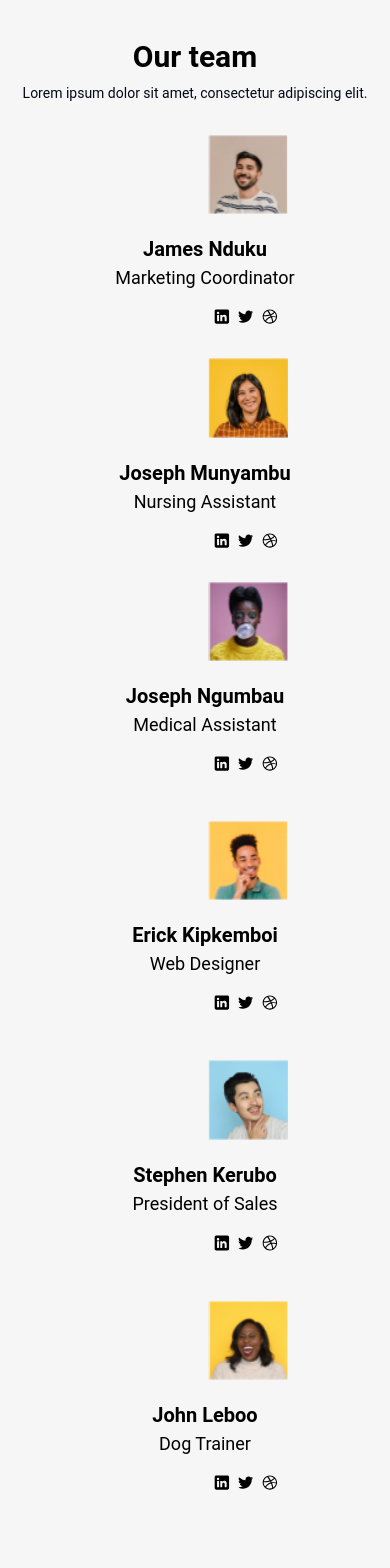
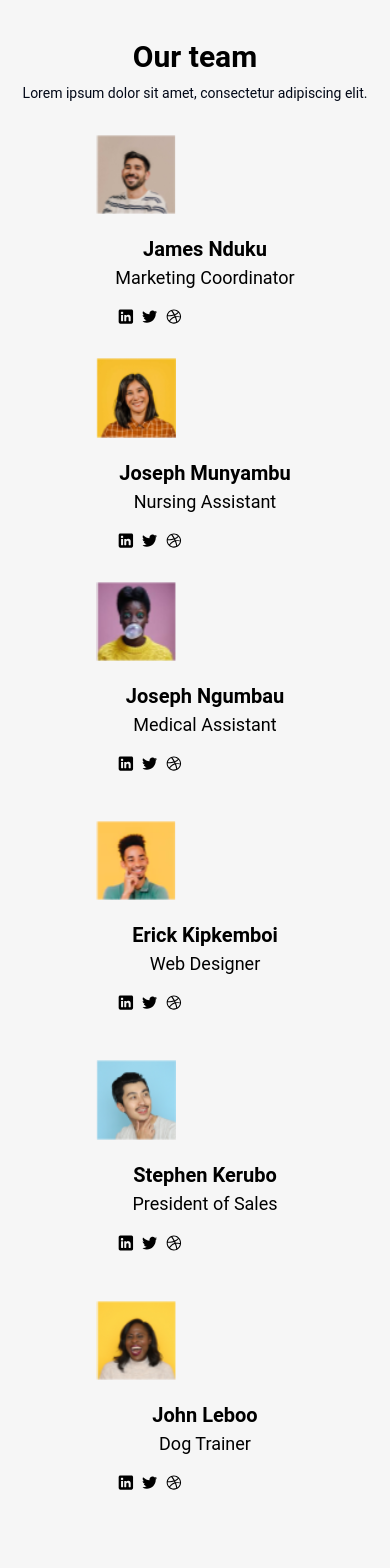
Before and after one commit to SabaZain/assignment-figma2, a Next.js app: page / in a window 390 px wide. Shown: the part 6320-7888 px from the top of the page. Built offline with nearby package versions, Linux system fonts and the light colour scheme.

Commit message:
Update page.tsx

```diff
--- a/src/app/Team/page.tsx
+++ b/src/app/Team/page.tsx
@@ -10,13 +10,13 @@ const TeamPage = () => {
         </div>
         <div className='flex flex-col md:flex-row lg:flex-row justify-evenly'>
           <div className='pt-8 hover:scale-105 transition-transform'>
-          <div className='pl-52 md:pl-16 lg:pl-16 pb-5 '>
+          <div className='pl-24 md:pl-16 lg:pl-16 pb-5 '>
             <Image src={"/Image/team1.svg"} alt={"team member"} width={80} height={80} />
             </div>
           <div className='pl-5 text-center'>
             <h1 className='text-[#000000] text-[20px] font-semibold'>James Nduku</h1>
             <h2 className='text-[#000000] text-[18px] font-normal'>Marketing Coordinator</h2>
-            <ul className='flex pl-48 md:pl-11 lg:pl-11 pt-4 gap-1'>
+            <ul className='flex pl-24 md:pl-11 lg:pl-11 pt-4 gap-1'>
               <li><Image src={"/Image/link1.svg"} alt={"linkedin"} width={20} height={20} /></li>
               <li><Image src={"/Image/link2.svg"} alt={"twitter"} width={20} height={20} /></li>
               <li><Image src={"/Image/link3.svg"} alt={"dribble"} width={20} height={20} /></li>
@@ -26,13 +26,13 @@ const TeamPage = () => {
 
 
            <div className='pt-8 hover:scale-105 transition-transform'>
-           <div className='pl-52 md:pl-16 lg:pl-16 pb-5'>
+           <div className='pl-24 md:pl-16 lg:pl-16 pb-5'>
             <Image src={"/Image/team2.svg"} alt={"team member"} width={80} height={80} />
             </div>
             <div className='pl-5 text-center'>
             <h1 className='text-[#000000] text-[20px] font-semibold'>Joseph Munyambu</h1>
             <h2 className='text-[#000000] text-[18px] font-normal'>Nursing Assistant</h2>
-            <ul className='flex pl-48 md:pl-11 lg:pl-11 pt-4 gap-1'>
+            <ul className='flex pl-24 md:pl-11 lg:pl-11 pt-4 gap-1'>
               <li><Image src={"/Image/link1.svg"} alt={"linkedin"} width={20} height={20} /></li>
               <li><Image src={"/Image/link2.svg"} alt={"twitter"} width={20} height={20} /></li>
               <li><Image src={"/Image/link3.svg"} alt={"dribble"} width={20} height={20} /></li>
@@ -42,13 +42,13 @@ const TeamPage = () => {
 
 
           <div className='pt-8 hover:scale-105 transition-transform'>
-          <div className='pl-52 md:pl-16 lg:pl-16 pb-5'>
+          <div className='pl-24 md:pl-16 lg:pl-16 pb-5'>
             <Image src={"/Image/team3.svg"} alt={"team member"} width={80} height={80} />
             </div>
             <div className='pl-5 text-center'>
             <h1 className='text-[#000000] text-[20px] font-semibold'>Joseph Ngumbau</h1>
             <h2 className='text-[#000000] text-[18px] font-normal'>Medical Assistant</h2>
-            <ul className='flex pl-48 md:pl-11 lg:pl-11 pt-4 gap-1'>
+            <ul className='flex pl-24 md:pl-11 lg:pl-11 pt-4 gap-1'>
               <li><Image src={"/Image/link1.svg"} alt={"linkedin"} width={20} height={20} /></li>
               <li><Image src={"/Image/link2.svg"} alt={"twitter"} width={20} height={20} /></li>
               <li><Image src={"/Image/link3.svg"} alt={"dribble"} width={20} height={20} /></li>
@@ -59,13 +59,13 @@ const TeamPage = () => {
 
           <div className='flex flex-col md:flex-row lg:flex-row justify-evenly'>
           <div className='pt-12 hover:scale-105 transition-transform'>
-          <div className='pl-52 md:pl-11 lg:pl-11 pb-5'>
+          <div className='pl-24 md:pl-11 lg:pl-11 pb-5'>
             <Image src={"/Image/team4.svg"} alt={"team member"} width={80} height={80} />
             </div>
           <div className='pl-5 text-center'>
             <h1 className='text-[#000000] text-[20px] font-semibold'>Erick Kipkemboi</h1>
             <h2 className='text-[#000000] text-[18px] font-normal'>Web Designer</h2>
-            <ul className='flex pl-48 md:pl-11 lg:pl-11 pt-4 gap-1'>
+            <ul className='flex pl-24 md:pl-11 lg:pl-11 pt-4 gap-1'>
               <li><Image src={"/Image/link1.svg"} alt={"linkedin"} width={20} height={20} /></li>
               <li><Image src={"/Image/link2.svg"} alt={"twitter"} width={20} height={20} /></li>
               <li><Image src={"/Image/link3.svg"} alt={"dribble"} width={20} height={20} /></li>
@@ -75,13 +75,13 @@ const TeamPage = () => {
 
 
            <div className='pt-12 hover:scale-105 transition-transform'>
-           <div className='pl-52 md:pl-12 lg:pl-12 pb-5'>
+           <div className='pl-24 md:pl-12 lg:pl-12 pb-5'>
             <Image src={"/Image/team5.svg"} alt={"team member"} width={80} height={80} />
             </div>
             <div className='pl-5 text-center'>
             <h1 className='text-[#000000] text-[20px] font-semibold'>Stephen Kerubo</h1>
             <h2 className='text-[#000000] text-[18px] font-normal'>President of Sales</h2>
-            <ul className='flex pl-48 md:pl-11 lg:pl-11 pt-4 gap-1'>
+            <ul className='flex pl-24 md:pl-11 lg:pl-11 pt-4 gap-1'>
               <li><Image src={"/Image/link1.svg"} alt={"linkedin"} width={20} height={20} /></li>
               <li><Image src={"/Image/link2.svg"} alt={"twitter"} width={20} height={20} /></li>
               <li><Image src={"/Image/link3.svg"} alt={"dribble"} width={20} height={20} /></li>
@@ -91,13 +91,13 @@ const TeamPage = () => {
 
 
           <div className='pt-12 hover:scale-105 transition-transform'>
-          <div className='pl-52 md:pl-11 lg:pl-11 pb-5'>
+          <div className='pl-24 md:pl-11 lg:pl-11 pb-5'>
             <Image src={"/Image/team6.svg"} alt={"team member"} width={80} height={80} />
             </div>
             <div className='pl-5 text-center'>
             <h1 className='text-[#000000] text-[20px] font-semibold'>John Leboo</h1>
             <h2 className='text-[#000000] text-[18px] font-normal'>Dog Trainer</h2>
-            <ul className='flex pl-48 md:pl-11 lg:pl-11 pt-4 gap-1'>
+            <ul className='flex pl-24 md:pl-11 lg:pl-11 pt-4 gap-1'>
               <li><Image src={"/Image/link1.svg"} alt={"linkedin"} width={20} height={20} /></li>
               <li><Image src={"/Image/link2.svg"} alt={"twitter"} width={20} height={20} /></li>
               <li><Image src={"/Image/link3.svg"} alt={"dribble"} width={20} height={20} /></li>
```
